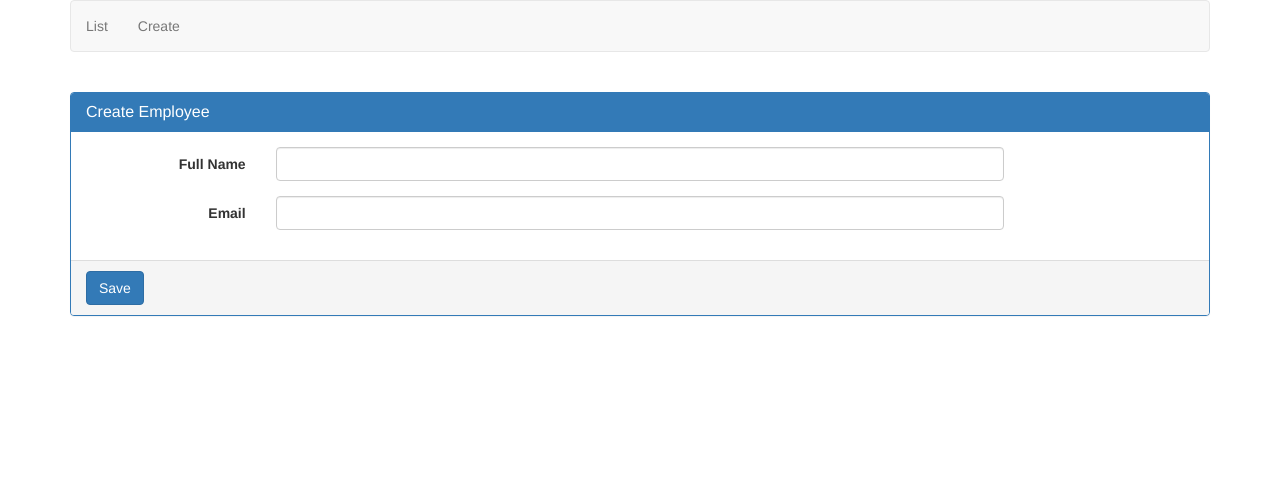
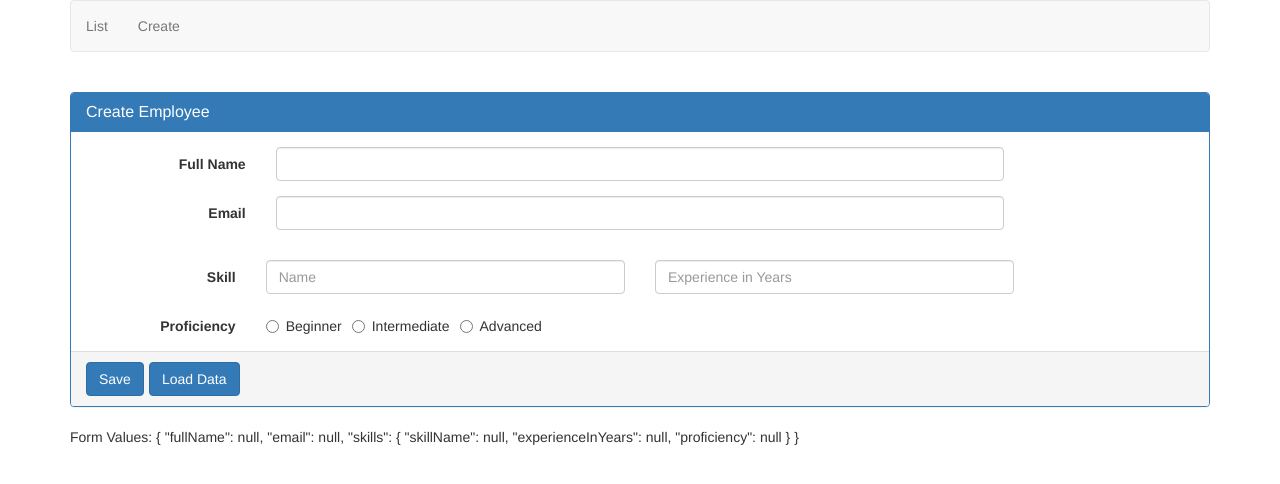
Before and after one commit to Nishchaljain/Angular6Project, an Angular app: page /create in a window 1280 px wide. Shown: the top 484 px of the page. Built offline with nearby package versions, Linux system fonts and the light colour scheme.

Commit message:
understood setvalue and patchvalue by loading some hard coded data into the employeeform

```diff
--- a/src/app/employee/create-employee.component.html
+++ b/src/app/employee/create-employee.component.html
@@ -19,8 +19,47 @@
             </div>
         </div>
 
+        <div formGroupName="skills">
+
+            <div class="form-group">
+                <label class="col-sm-2 control-label" for="skillName">
+                    Skill
+                </label>
+                <div class="col-sm-4">
+                    <input type="text" class="form-control" id="skillName" placeholder="Name"
+                        formControlName="skillName">
+                </div>
+                <div class="col-sm-4">
+                    <input type="text" placeholder="Experience in Years" class="form-control"
+                        formControlName="experienceInYears">
+                </div>
+            </div>
+
+            <div class="form-group">
+                <label class="col-md-2 control-label">Proficiency</label>
+                <div class="col-md-8">
+                    <label class="radio-inline">
+                        <input id="proficiency" type="radio" value="beginner" formControlName="proficiency">Beginner
+                    </label>
+                    <label class="radio-inline">
+                        <input id="proficiency" type="radio" value="intermediate"
+                            formControlName="proficiency">Intermediate
+                    </label>
+                    <label class="radio-inline">
+                        <input id="proficiency" type="radio" value="advanced" formControlName="proficiency">Advanced
+                    </label>
+                </div>
+            </div>
+
+        </div>
+
         <div class="panel-footer">
-            <button class="btn btn-primary" type="submit">Save</button>
+            <div class="btn-toolbar">
+                <button class="btn btn-primary" type="submit">Save</button>
+                <button class="btn btn-primary" type="button" (click)="onLoadDataClick()">Load Data</button>
+            </div>
         </div>
     </div>
 </form>
+
+Form Values: {{employeeForm.value | json}}
--- a/src/app/employee/create-employee.component.ts
+++ b/src/app/employee/create-employee.component.ts
@@ -15,7 +15,15 @@
     this.employeeForm = new FormGroup({
 
       fullName: new FormControl(),
-      email: new FormControl()
+      email: new FormControl(),
+
+      skills: new FormGroup({
+
+        skillName: new FormControl(),
+        experienceInYears: new FormControl(),
+        proficiency: new FormControl()
+
+      })
 
     });
   }
@@ -24,4 +32,19 @@
     console.log(this.employeeForm.value)
   }
 
+  onLoadDataClick(): void {
+
+    this.employeeForm.patchValue({
+
+      fullName: 'Nishchal jain',
+      email: 'nishchaljain786@gmail.com',
+      skills: {
+        skillName: 'C#',
+        experienceInYears: 7,
+        proficiency: 'beginner'
+      }
+
+    });
+  }
+
 }
```
